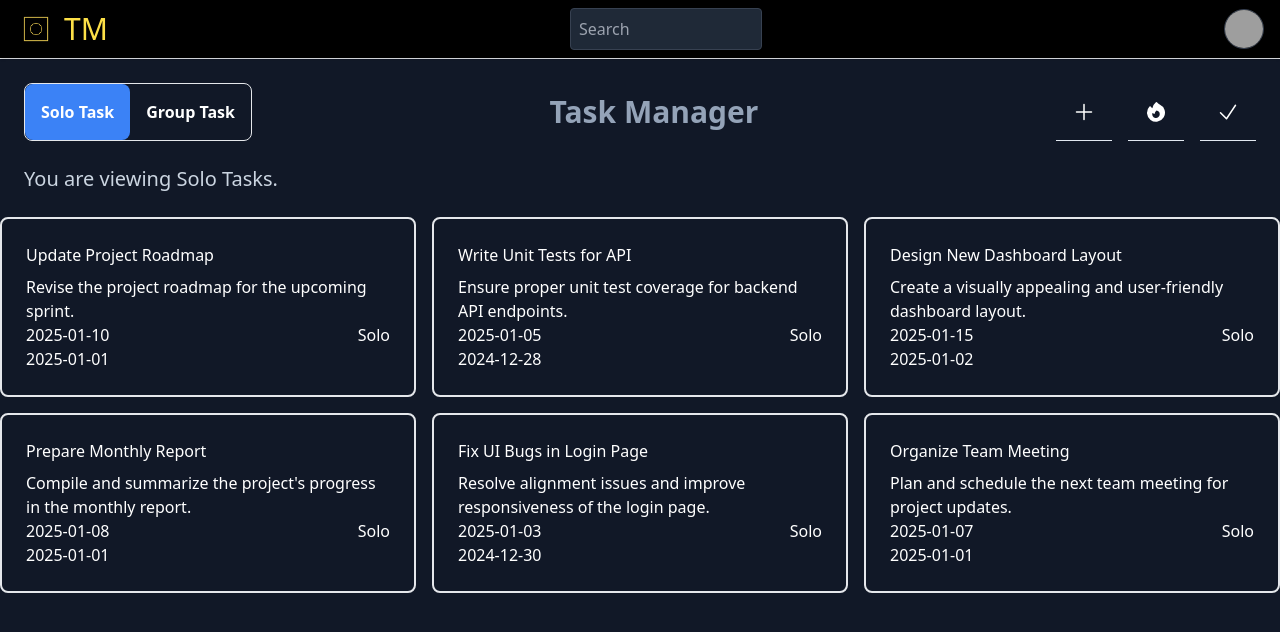
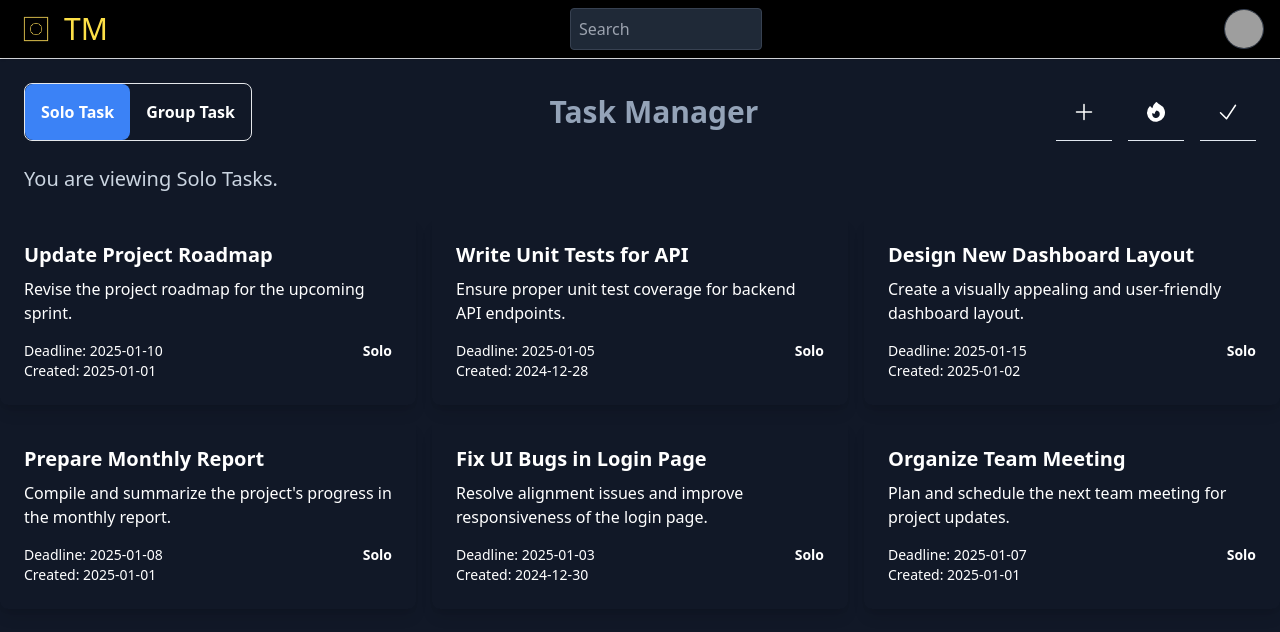
Before and after one commit to Coded-Adil/TM-task-manager, a React (Vite) app: page / in a window 1280 px wide. Shown: the top 632 px of the page. Built offline with nearby package versions, Linux system fonts and the light colour scheme; grey boxes are pictures that could not be loaded.

Commit message:
Added some hover effect cards

```diff
--- a/src/components/TaskCard/TaskCard.jsx
+++ b/src/components/TaskCard/TaskCard.jsx
@@ -1,18 +1,17 @@
-
 const TaskCard = ({ task }) => {
     const { title, description, type, deadline, created_at } = task;
     return (
-        <div className="p-6 border-2 rounded-lg">
+        <div className="p-6 rounded-lg shadow-lg text-white transition-transform transform hover:scale-105 hover:shadow-2xl hover:shadow-black">
             <div className="flex flex-col gap-2">
-                <h2>{title}</h2>
-                <p>{description}</p>
+                <h2 className="text-xl font-semibold">{title}</h2>
+                <p className="text-white">{description}</p>
             </div>
-            <div className="flex justify-between">
+            <div className="flex justify-between mt-4 text-sm">
                 <div>
-                    <h2>{deadline}</h2>
-                    <h2>{created_at}</h2>
+                    <h2>Deadline: {deadline}</h2>
+                    <h2>Created: {created_at}</h2>
                 </div>
-                <p>{type}</p>
+                <p className="font-bold">{type}</p>
             </div>
         </div>
     );
```
